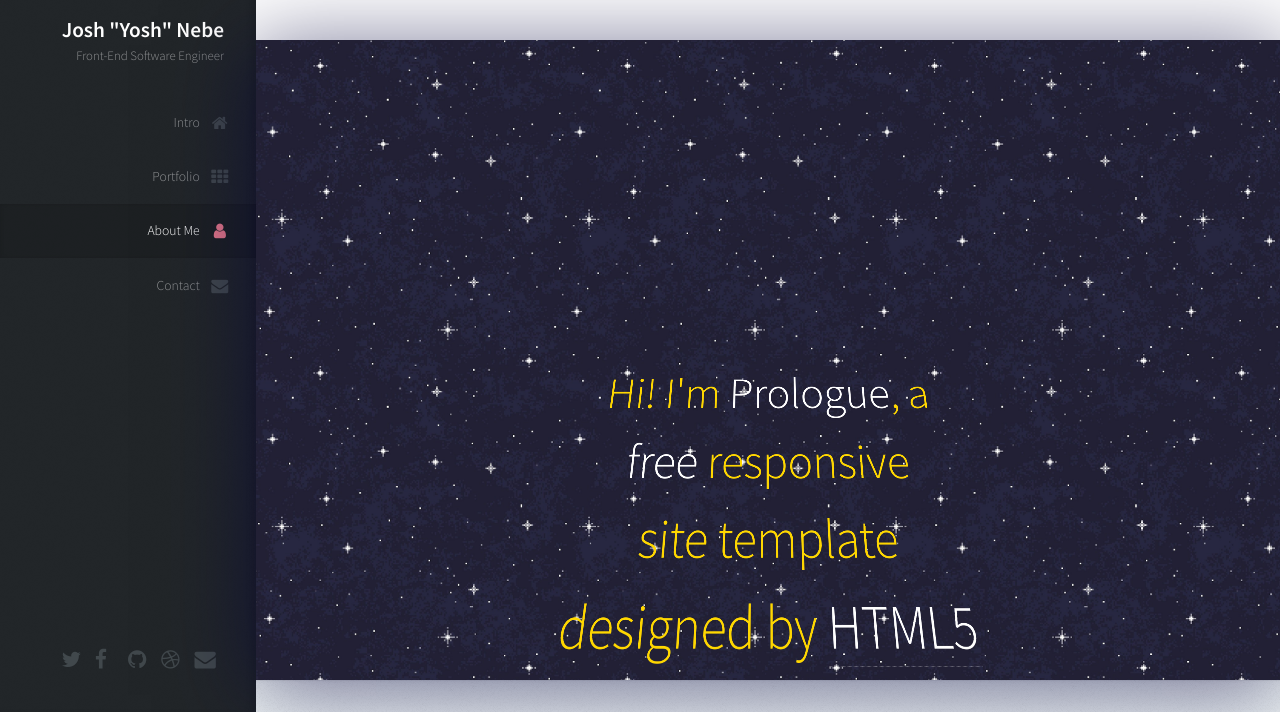
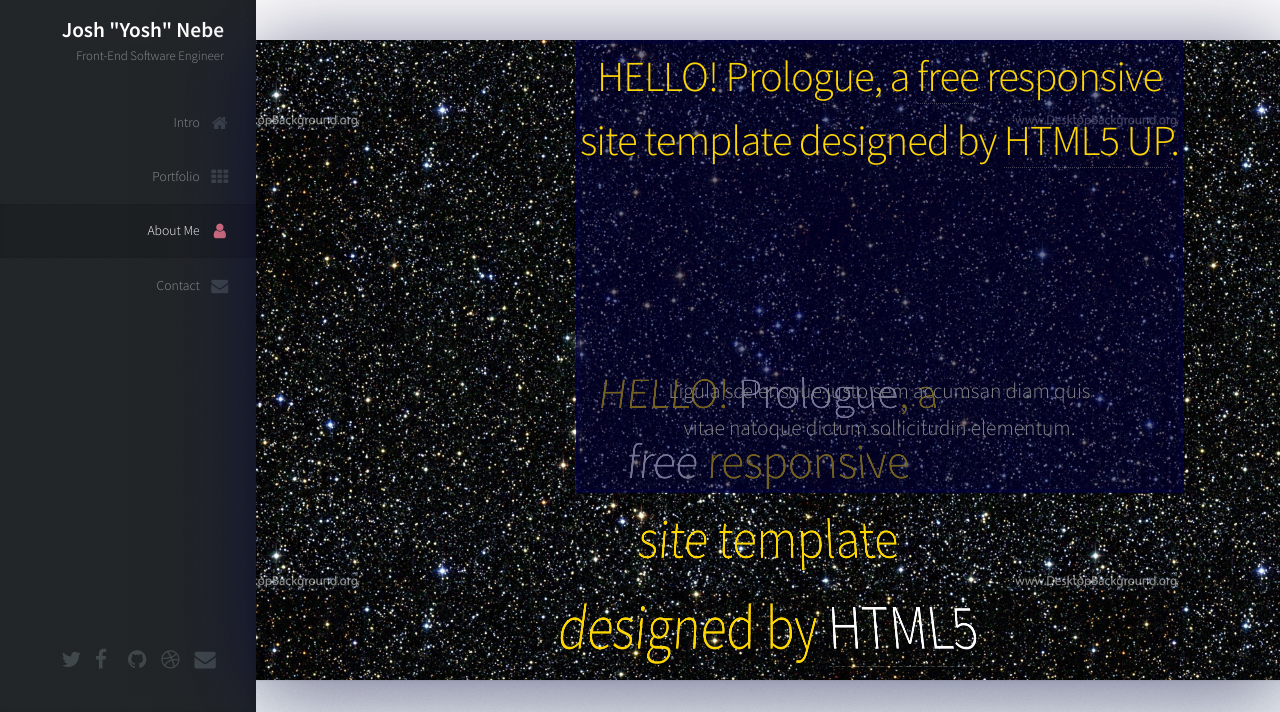
Before and after one commit to lilbonito/portfolio, a plain HTML site: page index.html in a window 1280 px wide. Shown: the part 88-800 px from the top of the page. Drawn offline with Linux system fonts and the light colour scheme.

Commit message:
moar stylegit add .

```diff
--- a/assets/css/layout.css
+++ b/assets/css/layout.css
@@ -1685,13 +1685,13 @@
 			width: 0 auto;
 			height: 500px;
 			background-color: #81918E;
-			background-size: 500px;
-			background-image: url("../../images/stars.jpg");
-			background-size: 30%;
+			background-image: url("../../images/stars-bk.png");
+			background-size: 80%;
 			overflow: hidden;
 			-webkit-box-shadow: 0px 10px 82px 5px rgba(3,1,59,0.55);
 			-moz-box-shadow: 0px 10px 82px 5px rgba(3,1,59,0.55);
-			box-shadow: 0px 10px 82px 5px rgba(3,1,59,0.55);        }
+			box-shadow: 0px 10px 82px 5px rgba(3,1,59,0.55);
+		}
 
         #main > section.two {
             background-color: #f5fafa;
--- a/assets/css/module.css
+++ b/assets/css/module.css
@@ -340,3 +340,13 @@
     .icon > .label {
         display: none;
     }
+
+    .fade-header{
+        position: absolute;
+        z-index: 1;
+        margin-left: 25%;
+        background-color: rgba(3,1,59,0.55);
+        border: 4px solid  rgba(3,1,59,0.55);
+        text-align: center;
+
+    }
--- a/index.html
+++ b/index.html
@@ -61,18 +61,28 @@
 			<div id="main">
 
 				<!-- Intro -->
+						<header>
+							<div class ="fade-header">
+								<h2 class="alt">HELLO! <strong>Prologue</strong>, a <a href="http://html5up.net/license">free</a> responsive<br />
+									site template designed by <a href="http://html5up.net">HTML5 UP</a>.</h2>
+									<p >Ligula scelerisque justo sem accumsan diam quis<br />
+									vitae natoque dictum sollicitudin elementum.</p>
+							</div>
+						</header>
 					<section id="top-crawl" class="one dark cover">
+
 						<div class="container-crawl">
 
 							<header id="crawl-head">
 
-								<h2 class="alt">Hi! I'm <strong>Prologue</strong>, a <a href="http://html5up.net/license">free</a> responsive<br />
+								<h2 class="alt">HELLO! <strong>Prologue</strong>, a <a href="http://html5up.net/license">free</a> responsive<br />
 								site template designed by <a href="http://html5up.net">HTML5 UP</a>.</h2>
 								<p >Ligula scelerisque justo sem accumsan diam quis<br />
 								vitae natoque dictum sollicitudin elementum.</p>
-								</style>
+
 
 							</header>
+
 
 							<footer>
 								<a href="#portfolio" class="button scrolly">Magna Aliquam</a>
```
Also changed, not shown: README.md, images/stars-bk.png (added).
